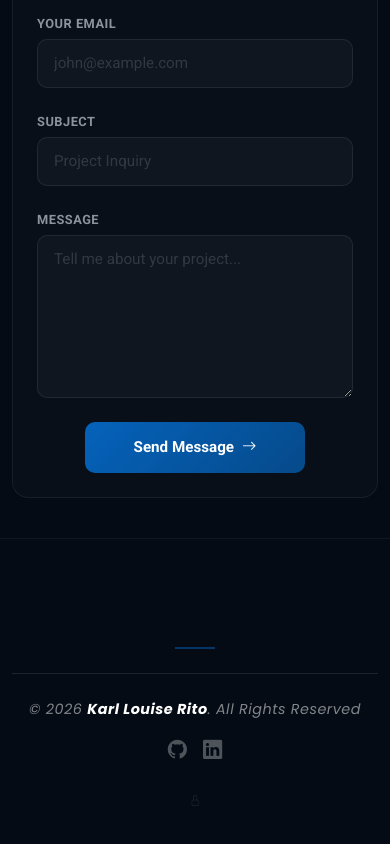
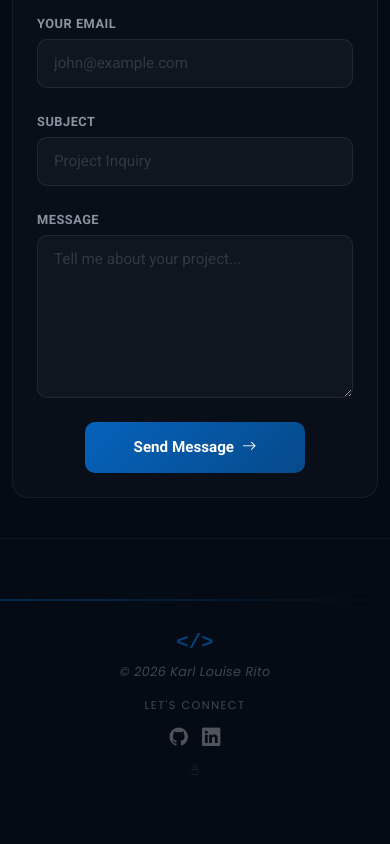
Before and after one commit to Karllouise-code/karlrito-portfolio, a Vue app: page / in a window 390 px wide. Shown: the part 6223-7067 px from the top of the page. Built offline with nearby package versions, Linux system fonts and the light colour scheme.

Commit message:
feat: restructure Footer component for improved layout and social connectivity

```diff
--- a/src/components/Footer.vue
+++ b/src/components/Footer.vue
@@ -1,17 +1,21 @@
 <template>
   <footer id="footer" class="footer position-relative dark-background">
+    <div class="footer-bar"></div>
     <div class="container">
-      <div class="footer-content text-center py-5">
-        <div class="divider-minimal mx-auto mb-4"></div>
-        <div class="copyright">
-          <p class="mb-0">© <span>{{ new Date().getFullYear() }}</span> <span class="fw-bold">Karl Louise Rito</span>. <span>All Rights Reserved</span></p>
+      <div class="footer-row">
+        <div class="footer-left">
+          <span class="footer-mark">&lt;/&gt;</span>
+          <p class="footer-copyright">© {{ new Date().getFullYear() }} Karl Louise Rito</p>
         </div>
-        <div class="social-links-minimal mt-3">
-          <a href="https://github.com/Karllouise-code" target="_blank" class="mx-2" aria-label="GitHub"><i class="bi bi-github"></i></a>
-          <a href="https://www.linkedin.com/in/karllouise08/" target="_blank" class="mx-2" aria-label="LinkedIn"><i class="bi bi-linkedin"></i></a>
-        </div>
-        <div class="admin-link mt-4">
-          <router-link to="/admin" class="lock-link">
+        <div class="footer-right">
+          <div class="footer-social-group">
+            <span class="footer-label">Let's connect</span>
+            <div class="footer-social">
+              <a href="https://github.com/Karllouise-code" target="_blank" aria-label="GitHub"><i class="bi bi-github"></i></a>
+              <a href="https://www.linkedin.com/in/karllouise08/" target="_blank" aria-label="LinkedIn"><i class="bi bi-linkedin"></i></a>
+            </div>
+          </div>
+          <router-link to="/admin" class="footer-lock" aria-label="Admin">
             <i class="bi bi-lock"></i>
           </router-link>
         </div>
@@ -27,46 +31,120 @@
 <style scoped lang="scss">
 .footer {
   background-color: var(--background-color);
-  color: color-mix(in srgb, var(--default-color), transparent 50%);
+  color: rgba(255, 255, 255, 0.4);
   font-family: "Poppins", sans-serif;
   border-top: 1px solid rgba(255, 255, 255, 0.05);
+  position: relative;
 }
 
-.divider-minimal {
-  width: 40px;
+.footer-bar {
   height: 2px;
-  background: var(--accent-color);
-  opacity: 0.5;
+  background: linear-gradient(90deg, var(--accent-color) 0%, transparent 100%);
+  opacity: 0.35;
 }
 
-.copyright {
-  font-size: 0.9rem;
-  letter-spacing: 0.5px;
-
-  span.fw-bold {
-    color: #fff;
-  }
+.footer-row {
+  display: flex;
+  align-items: center;
+  justify-content: space-between;
+  padding: 2rem 0;
 }
 
-.social-links-minimal {
+.footer-left {
+  display: flex;
+  align-items: center;
+  gap: 16px;
+}
+
+.footer-mark {
+  font-family: 'JetBrains Mono', 'Fira Code', 'Courier New', monospace;
+  font-size: 1.3rem;
+  font-weight: 700;
+  color: var(--accent-color);
+  opacity: 0.6;
+  line-height: 1;
+}
+
+.footer-copyright {
+  font-size: 0.8rem;
+  letter-spacing: 0.3px;
+  margin: 0;
+  opacity: 0.6;
+}
+
+.footer-right {
+  display: flex;
+  align-items: center;
+  gap: 20px;
+}
+
+.footer-social-group {
+  display: flex;
+  align-items: center;
+  gap: 14px;
+}
+
+.footer-label {
+  font-size: 0.7rem;
+  text-transform: uppercase;
+  letter-spacing: 1.5px;
+  color: rgba(255, 255, 255, 0.25);
+}
+
+.footer-social {
+  display: flex;
+  align-items: center;
+  gap: 14px;
+
   a {
     color: rgba(255, 255, 255, 0.3);
-    font-size: 1.2rem;
+    font-size: 1.15rem;
+    text-decoration: none;
     transition: all 0.3s ease;
 
     &:hover {
       color: var(--accent-color);
+      transform: translateY(-1px);
     }
   }
 }
 
-.lock-link {
+.footer-lock {
   color: rgba(255, 255, 255, 0.1);
-  font-size: 0.7rem;
+  font-size: 0.65rem;
+  text-decoration: none;
   transition: all 0.3s ease;
+  opacity: 0;
+}
 
-  &:hover {
-    color: rgba(255, 255, 255, 0.3);
+.footer:hover .footer-lock {
+  opacity: 1;
+}
+
+@media (max-width: 640px) {
+  .footer-row {
+    flex-direction: column;
+    gap: 16px;
+    text-align: center;
+  }
+
+  .footer-left {
+    flex-direction: column;
+    gap: 8px;
+  }
+
+  .footer-right {
+    flex-direction: column;
+    gap: 12px;
+  }
+
+  .footer-social-group {
+    flex-direction: column;
+    gap: 10px;
+  }
+
+  .footer-lock {
+    opacity: 1;
   }
 }
 </style>
```
